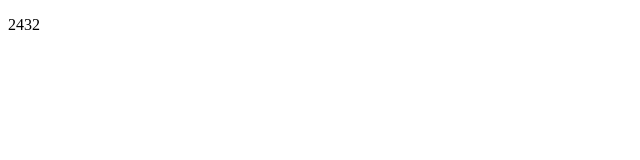
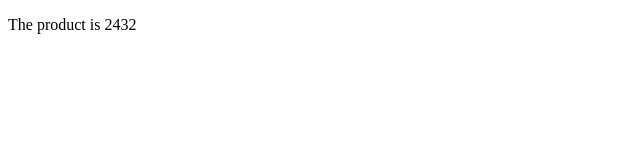
Before and after one commit to Jay-Jeremiah/Javascript_practice, a plain HTML site: page Function/func.html in a window 1280 px wide. Shown: the whole page, without its empty margins (0-640 px from the left). Drawn offline with Linux system fonts and the light colour scheme.

Commit message:
functions in javascript

```diff
--- a/Function/func.html
+++ b/Function/func.html
@@ -13,7 +13,10 @@
         }
         // call a function and computes the result
         let result = myfunction(32,76);
-        document.getElementById("demo").innerHTML = result;
+        // in this case, 32 and 76 are parameters
+
+
+        document.getElementById("demo").innerHTML = "The product is " + result;
     </script>
 </body>
 </html>
```
